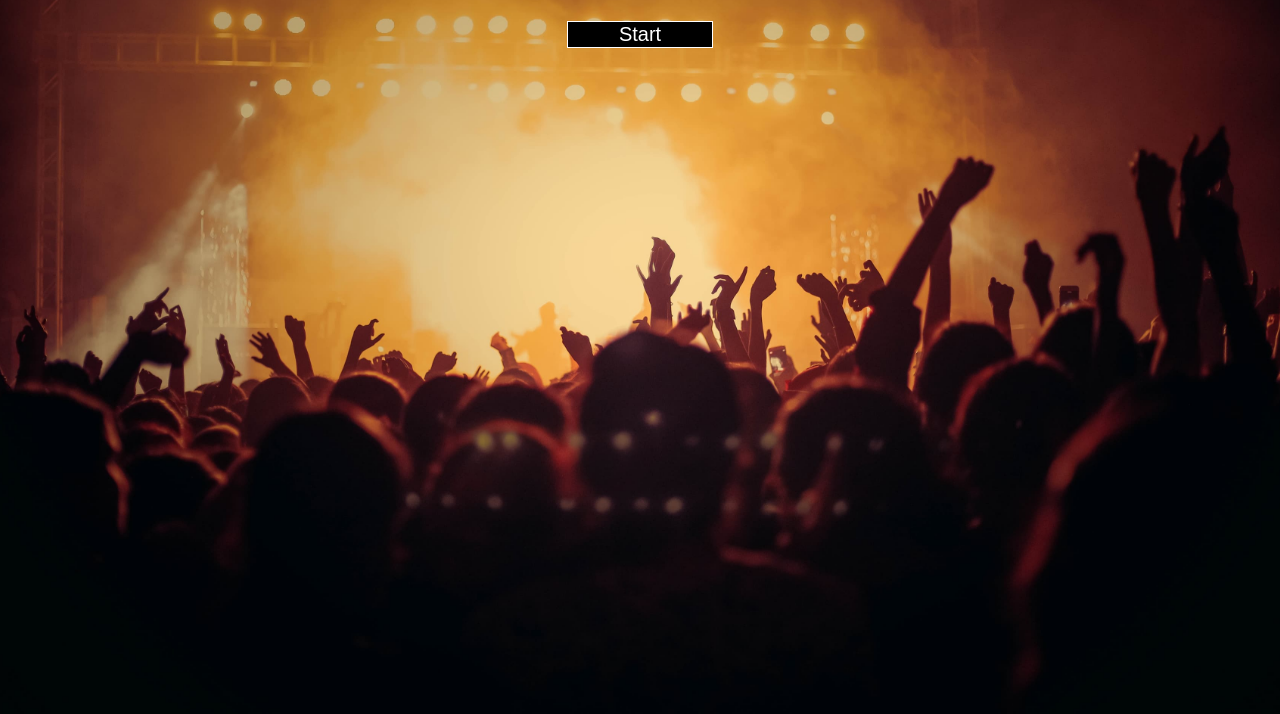
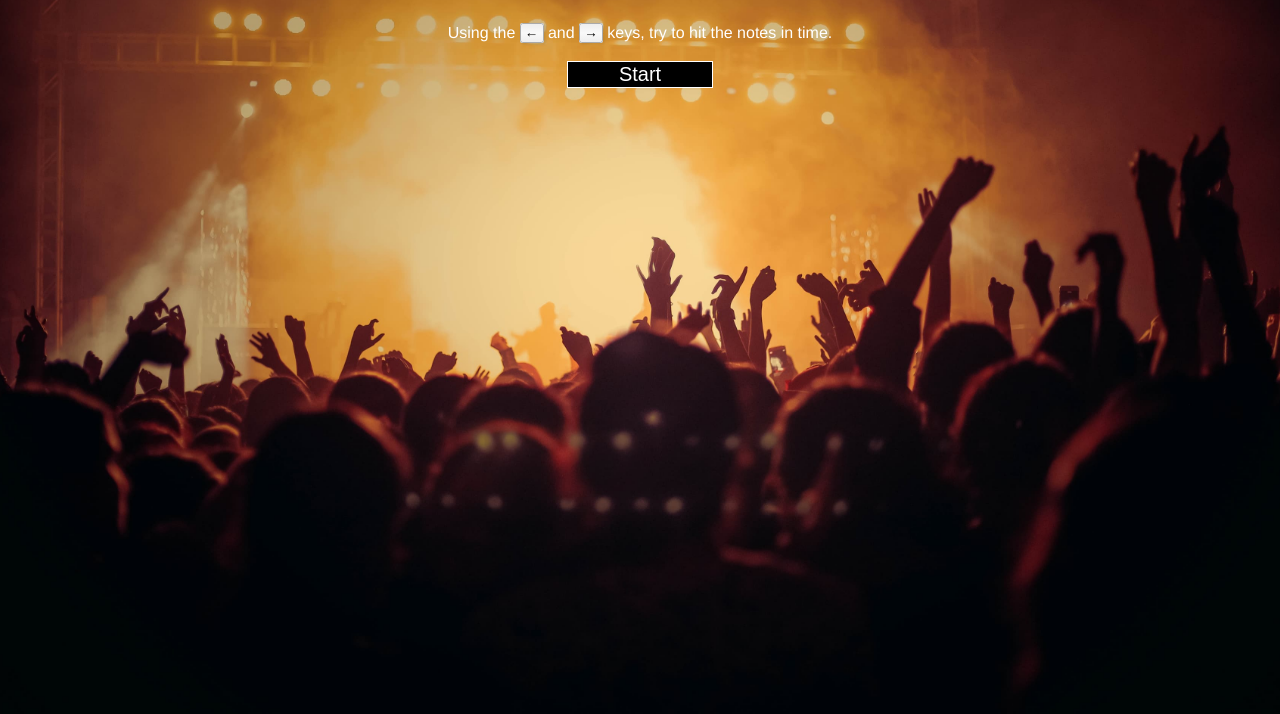
Before and after one commit to scottmallinson/iron-hero-es6, a plain HTML site: page index.html in a window 1280 px wide. Shown: the part 169-883 px from the top of the page. Drawn offline with Linux system fonts and the light colour scheme; a web font is replaced by a local one.

Commit message:
Added instructions and styling to splash screen

```diff
--- a/css/style.css
+++ b/css/style.css
@@ -22,18 +22,6 @@ body {
   font-size: 16px;
   line-height: 147%;
 }
-
-h1 {}
-
-h2 {}
-
-h3 {}
-
-p {
-  margin: 0;
-}
-
-
 
 /* ---- layout ---- */
 
@@ -74,6 +62,25 @@ p {
 
 /* ---- components ---- */
 
+kbd {
+  border: 1px solid #aaa;
+  -moz-border-radius: 0.2em;
+  -webkit-border-radius: 0.2em;
+  border-radius: 0.2em;
+  -moz-box-shadow: 0.1em 0.1em 0.2em rgba(0,0,0,0.1);
+  -webkit-box-shadow: 0.1em 0.1em 0.2em rgba(0,0,0,0.1);
+  box-shadow: 0.1em 0.1em 0.2em rgba(0,0,0,0.1);
+  background-color: #f9f9f9;
+  background-image: -moz-linear-gradient(top, #eee, #f9f9f9, #eee);
+  background-image: -o-linear-gradient(top, #eee, #f9f9f9, #eee);
+  background-image: -webkit-linear-gradient(top, #eee, #f9f9f9, #eee);
+  background-image: linear-gradient(to bottom, #eee, #f9f9f9, #eee);
+  color: #000;
+  padding: 0.1em 0.3em;
+  font-family: inherit;
+  font-size: 0.85em;
+}
+
 button {
   width: 20%;
   background-color: black;
--- a/src/main.js
+++ b/src/main.js
@@ -14,6 +14,7 @@ function main() {
     const splashScreen = buildDom(`
       <section>
         <h1>Iron Hero</h1>
+        <p>Using the <kbd>←</kbd> and <kbd>→</kbd> keys, try to hit the notes in time.</p>
         <button class="start-button">Start</button>
       </section>
     `);
```
